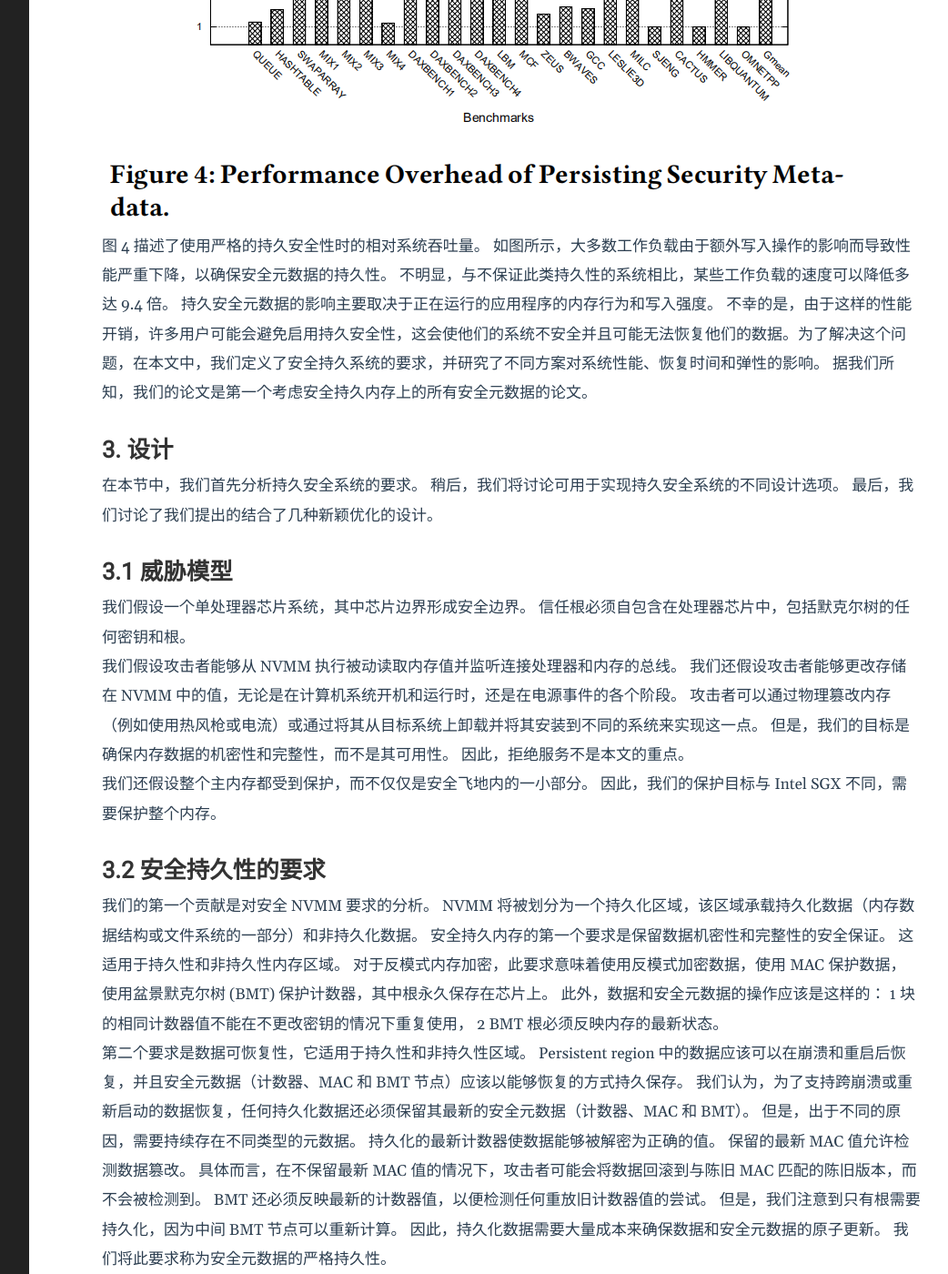
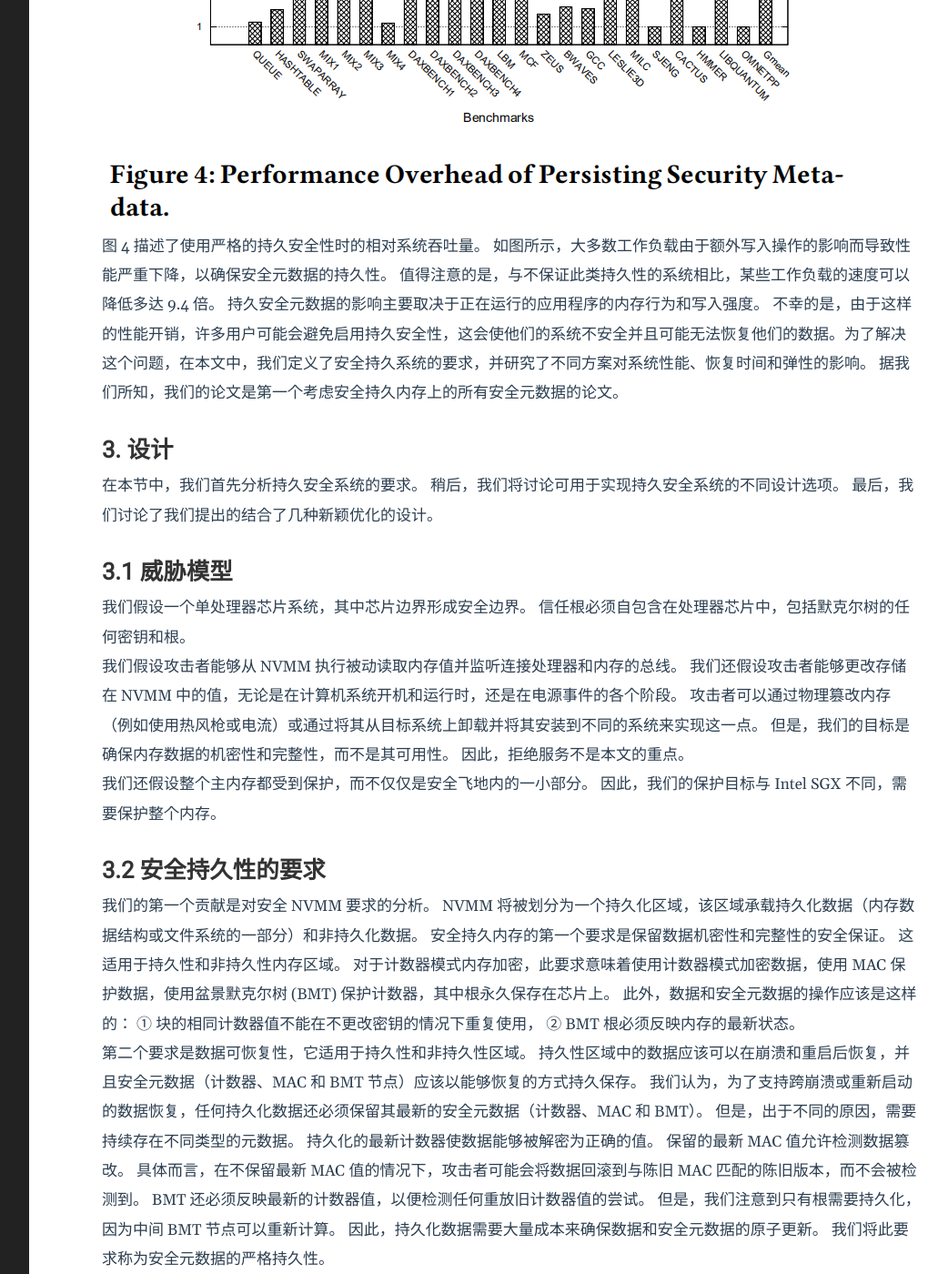
Before and after one commit to MagnetSaki/MagnetSaki.github.io, a Jekyll site: the page built from _posts/2021-12-21-Triad_NVM.md, in a window 1280 px wide and 1400 px high, scrolled down 6359 px. Shown: the whole window at 91% size, without its empty margins (188-1230 px from the left). Built offline with Jekyll 4.4.1, drawn with Linux system fonts in a browser that asks for light colours; some of the changed text lies outside the part shown.

Commit message:
update Triad-NVM

```diff
--- a/_posts/2021-12-21-Triad_NVM.md
+++ b/_posts/2021-12-21-Triad_NVM.md
@@ -46,19 +46,19 @@ NVMM还支持持久化应用程序，这些应用程序可以在崩溃或重新
 
 ### 2.1.2 内存加密和完整性验证
 
-在计数器模式加密中，加密算法（例如 AES）以初始化向量 (IV) 作为其输入以生成一次性填充 (OTP)，如图 2 所示。稍后，当块到达处理器芯片时， 执行与填充（加密的 IV）的低成本按位异或以获得明文。 通过这样做，解密延迟与内存访问延迟重叠。 除了其性能优势之外，反模式内存加密还可以防御各种攻击。 反模式加密可以安全地抵御基于字典的攻击、已知明文攻击和总线窥探攻击。
+在计数器模式加密中，加密算法（例如 AES）以初始化向量 (IV) 作为其输入以生成一次性填充 (OTP)，如图 2 所示。稍后，当块到达处理器芯片时， 执行与填充（加密的 IV）的低成本按位异或以获得明文。 通过这样做，解密延迟与内存访问延迟重叠。 除了其性能优势之外，计数器模式内存加密还可以防御各种攻击。 计数器模式加密可以安全地抵御基于字典的攻击、已知明文攻击和总线窥探攻击。
 
 ![](/images/Triad-NVM/split_counter_mode_encryption.png)
 
-有几种可能的计数器格式，包括单片（在 SGX 中使用）和拆分格式。Monolithic 对所有内存块使用一个（全局）计数器，每次将任何块写回内存 10 时，计数器都会增加，以避免计数器重用。 全局计数器的溢出需要代价高昂的整个内存重新加密。 因此，单片计数器需要很大，例如 64 位。 由于用于加密块的计数器值需要保留和检索以备将来解密，因此大型计数器还需要大型片上缓存以降低计数器缓存未命中率。 在拆分计数器方案中，加密计数器被组织为主要计数器（在同一页面的缓存块之间共享）和特定于每个缓存块的次要计数器 [7]。 这种组织允许将 64 个缓存块的计数器打包到一个 64B 块中；  7 位次要计数器和 64 位主要计数器。 当主计数器的一个或计数器溢出时，主计数器会增加，其中所有相应的次计数器将被重置，整个页面将使用新的主计数器 [7] 重新加密。 主计数器足够大（例如 64 位），不会在系统生命周期内溢出。 拆分计数器方案比单片计数器方案的空间效率高得多，并且实现了更高的计数器命中率，因此它的性能明显优于单片计数器方案。 因此，我们假设了一个拆分计数器方案，正如最近的研究[7-9, 31] 中所假设的那样。
+有几种可能的计数器格式，包括单片（在 SGX 中使用）和拆分格式。Monolithic 对所有内存块使用一个（全局）计数器，每次将任何块写回内存 10 时，计数器都会增加，以避免计数器重用。 全局计数器的溢出需要代价高昂的整个内存重新加密。 因此，单片计数器需要很大，例如 64 位。 由于用于加密块的计数器值需要保留和检索以备将来解密，因此大型计数器还需要大型片上缓存以降低计数器缓存未命中率。 在拆分计数器方案中，加密计数器被组织为主要计数器（在同一页面的缓存块之间共享）和特定于每个缓存块的次要计数器 [7]。 这种组织允许将 64 个缓存块的计数器打包到一个 64B 块中；  7 位次要计数器和 64 位主要计数器。 当主计数器的一个从计数器溢出时，主计数器会增加，其中所有相应的次计数器将被重置，整个页面将使用新的主计数器 [7] 重新加密。 主计数器足够大（例如 64 位），不会在系统生命周期内溢出。 拆分计数器方案比单片计数器方案的空间效率高得多，并且实现了更高的计数器命中率，因此它的性能明显优于单片计数器方案。 因此，我们假设了一个拆分计数器方案，正如最近的研究[7-9, 31] 中所假设的那样。
 
 ![](/images/Triad-NVM/merkle_tree.png)
 
-反模式加密的基本安全保证要求计数器值不能重复，否则加密可以被破解。 为避免计数器重放，计数器必须通过默克尔树（称为盆景默克尔树或 BMT [22]）防止篡改。 这是先前研究中忽略的一个方面。 使用 BMT，数据只需要通过 MAC 而不是 Merkle Tree 保护。 如图 1 所示，每个与一组数据块相关联的加密计数器块用于计算哈希值 (MAC)，该哈希值将与来自其他计数器组的其他哈希值一起使用以创建较低级别 哈希值。 最后，生成的 MAC 值称为根，始终保存在处理器中。 每次从不安全区域（例如内存模块）中取出计数器时，都会通过计算上哈希值来验证它，并查看结果是否与处理器中保存的根匹配。 此外，当处理器写入内存块并更新相应的计数器时，必须更新 BMT 父节点以反映最近的更改。修改传播到根取决于数据恢复的要求。
+计数器模式加密的基本安全保证要求计数器值不能重复，否则加密可以被破解。 为避免计数器重放，计数器必须通过默克尔树（称为Bonsai Merle树或 BMT）防止篡改。 这是先前研究中忽略的一个方面。 使用 BMT，数据只需要通过 MAC 而不是 Merkle Tree 保护。 如图 1 所示，每个与一组数据块相关联的加密计数器块用于计算哈希值 (MAC)，该哈希值将与来自其他计数器组的其他哈希值一起使用以创建较低级别 哈希值。 最后，生成的 MAC 值称为根，始终保存在处理器中。 每次从不安全区域（例如内存模块）中取出计数器时，都会通过计算上哈希值来验证它，并查看结果是否与处理器中保存的根匹配。 此外，当处理器写入内存块并更新相应的计数器时，必须更新 BMT 父节点以反映最近的更改。修改传播到根取决于数据恢复的要求。
 
 ### 2.1.3 持久性对安全性的影响
 
-NVMM 可能托管持久数据，这些数据需要在崩溃/重启后恢复。 由于加密数据需要使用用于对其进行加密的正确（最新）计数器值进行解密，因此当数据保留在内存中时，其计数器也必须保留。 否则，在崩溃时，如果使用过时的计数器值解密，则数据可能无法恢复。 刘等 [18] 进行了这一观察并提出了以原子方式持久化数据及其计数器的方案，要么严格（在每个持久化），要么在纪元或事务边界。 原子性不仅需要保证可恢复性，还需要保证加密的安全性，因为内存中的陈旧计数器可用于诱导填充重用 [19]。
+NVMM 可能托管持久数据，这些数据需要在崩溃/重启后恢复。 由于加密数据需要使用用于对其进行加密的正确（最新）计数器值进行解密，因此当数据保留在内存中时，其计数器也必须保留。 否则，在崩溃时，如果使用过时的计数器值解密，则数据可能无法恢复。 刘等 [18] 进行了这一观察并提出了以原子方式持久化数据及其计数器的方案，要么严格（在每个持久化），要么在epoch或事务边界。 原子性不仅需要保证可恢复性，还需要保证加密的安全性，因为内存中的陈旧计数器可用于诱导填充重用 [19]。
 
 ## 2.2 安全元数据崩溃一致性
 
@@ -66,7 +66,7 @@ NVMM 可能托管持久数据，这些数据需要在崩溃/重启后恢复。
 
 ![](/images/Triad-NVM/write_process_ensure_crash_consistency.png)
 
-如图 3 所示，BMT（片上）的根应该与处理器内受影响的中间节点一起更新/保持（步骤 1），一直到 BMT 的根。 然而，只有树的根需要保留在安全区域中。 在步骤 2 中，更新的计数器块在计数器缓存中更新时被持久化（写入内存）。 最后，在步骤 3 中，写入的数据块将被发送到内存中。 请注意，更新根、计数器和数据可以通过内部 NVM 寄存器或易失性寄存器自动完成，一旦检测到崩溃，这些寄存器或易失性寄存器将被复制到内部 NVM 寄存器中。
+如图 3 所示，BMT的根（片上）应该与处理器内受影响的中间节点一起更新/持久化（步骤 1），一直到 BMT 的根。 然而，只有树的根需要保留在安全区域中。 在步骤 2 中，更新的计数器块在计数器缓存中更新时被持久化（写入内存）。 最后，在步骤 3 中，写入的数据块将被发送到内存中。 请注意，更新根、计数器和数据可以通过内部 NVM 寄存器或易失性寄存器自动完成，一旦检测到崩溃，这些寄存器或易失性寄存器将被复制到内部 NVM 寄存器中。
 
 ## 2.3 动机
 
@@ -74,7 +74,7 @@ NVMM 可能托管持久数据，这些数据需要在崩溃/重启后恢复。
 
 ![](/images/Triad-NVM/persist_security_metadate_overhead.png)
 
-图 4 描述了使用严格的持久安全性时的相对系统吞吐量。 如图所示，大多数工作负载由于额外写入操作的影响而导致性能严重下降，以确保安全元数据的持久性。 不明显，与不保证此类持久性的系统相比，某些工作负载的速度可以降低多达 9.4 倍。 持久安全元数据的影响主要取决于正在运行的应用程序的内存行为和写入强度。 不幸的是，由于这样的性能开销，许多用户可能会避免启用持久安全性，这会使他们的系统不安全并且可能无法恢复他们的数据。为了解决这个问题，在本文中，我们定义了安全持久系统的要求，并研究了不同方案对系统性能、恢复时间和弹性的影响。 据我们所知，我们的论文是第一个考虑安全持久内存上的所有安全元数据的论文。
+图 4 描述了使用严格的持久安全性时的相对系统吞吐量。 如图所示，大多数工作负载由于额外写入操作的影响而导致性能严重下降，以确保安全元数据的持久性。 值得注意的是，与不保证此类持久性的系统相比，某些工作负载的速度可以降低多达 9.4 倍。 持久安全元数据的影响主要取决于正在运行的应用程序的内存行为和写入强度。 不幸的是，由于这样的性能开销，许多用户可能会避免启用持久安全性，这会使他们的系统不安全并且可能无法恢复他们的数据。为了解决这个问题，在本文中，我们定义了安全持久系统的要求，并研究了不同方案对系统性能、恢复时间和弹性的影响。 据我们所知，我们的论文是第一个考虑安全持久内存上的所有安全元数据的论文。
 
 # 3. 设计
 
@@ -90,11 +90,11 @@ NVMM 可能托管持久数据，这些数据需要在崩溃/重启后恢复。
 
 ## 3.2 安全持久性的要求
 
-我们的第一个贡献是对安全 NVMM 要求的分析。  NVMM 将被划分为一个持久化区域，该区域承载持久化数据（内存数据结构或文件系统的一部分）和非持久化数据。 安全持久内存的第一个要求是保留数据机密性和完整性的安全保证。 这适用于持久性和非持久性内存区域。 对于反模式内存加密，此要求意味着使用反模式加密数据，使用 MAC 保护数据，使用盆景默克尔树 (BMT) 保护计数器，其中根永久保存在芯片上。 此外，数据和安全元数据的操作应该是这样的： 1 块的相同计数器值不能在不更改密钥的情况下重复使用， 2 BMT 根必须反映内存的最新状态。
+我们的第一个贡献是对安全 NVMM 要求的分析。  NVMM 将被划分为一个持久化区域，该区域承载持久化数据（内存数据结构或文件系统的一部分）和非持久化数据。 安全持久内存的第一个要求是保留数据机密性和完整性的安全保证。 这适用于持久性和非持久性内存区域。 对于计数器模式内存加密，此要求意味着使用计数器模式加密数据，使用 MAC 保护数据，使用盆景默克尔树 (BMT) 保护计数器，其中根永久保存在芯片上。 此外，数据和安全元数据的操作应该是这样的： ① 块的相同计数器值不能在不更改密钥的情况下重复使用， ② BMT 根必须反映内存的最新状态。
 
-第二个要求是数据可恢复性，它适用于持久性和非持久性区域。  Persistent region 中的数据应该可以在崩溃和重启后恢复，并且安全元数据（计数器、MAC 和 BMT 节点）应该以能够恢复的方式持久保存。 我们认为，为了支持跨崩溃或重新启动的数据恢复，任何持久化数据还必须保留其最新的安全元数据（计数器、MAC 和 BMT）。 但是，出于不同的原因，需要持续存在不同类型的元数据。 持久化的最新计数器使数据能够被解密为正确的值。 保留的最新 MAC 值允许检测数据篡改。 具体而言，在不保留最新 MAC 值的情况下，攻击者可能会将数据回滚到与陈旧 MAC 匹配的陈旧版本，而不会被检测到。  BMT 还必须反映最新的计数器值，以便检测任何重放旧计数器值的尝试。 但是，我们注意到只有根需要持久化，因为中间 BMT 节点可以重新计算。 因此，持久化数据需要大量成本来确保数据和安全元数据的原子更新。 我们将此要求称为安全元数据的严格持久性。
+第二个要求是数据可恢复性，它适用于持久性和非持久性区域。 持久性区域中的数据应该可以在崩溃和重启后恢复，并且安全元数据（计数器、MAC 和 BMT 节点）应该以能够恢复的方式持久保存。 我们认为，为了支持跨崩溃或重新启动的数据恢复，任何持久化数据还必须保留其最新的安全元数据（计数器、MAC 和 BMT）。 但是，出于不同的原因，需要持续存在不同类型的元数据。 持久化的最新计数器使数据能够被解密为正确的值。 保留的最新 MAC 值允许检测数据篡改。 具体而言，在不保留最新 MAC 值的情况下，攻击者可能会将数据回滚到与陈旧 MAC 匹配的陈旧版本，而不会被检测到。  BMT 还必须反映最新的计数器值，以便检测任何重放旧计数器值的尝试。 但是，我们注意到只有根需要持久化，因为中间 BMT 节点可以重新计算。 因此，持久化数据需要大量成本来确保数据和安全元数据的原子更新。 我们将此要求称为安全元数据的严格持久性。
 
-多次更新（对数据、计数器、MAC 和 BMT）的原子性可以通过事务机制实现，例如硬件日志记录，或者利用内存控制器 (MC) 中的写挂起队列 (WPQ) 的轻量级机制 [32]。  18, 33]。 在这项工作中，我们依靠后一种机制以原子方式持久保存数据和安全元数据。
+多次更新（对数据、计数器、MAC 和 BMT）的原子性可以通过事务机制实现，例如硬件日志记录，或者利用内存控制器 (MC) 中的写挂起队列 (WPQ) 的轻量级机制 [32, 18, 33]。 在这项工作中，我们依靠后一种机制以原子方式持久保存数据和安全元数据。
 
 BMT 的分层实现减少了读取操作的验证开销。 如果从内存中读取一个计数器，如果它的父节点已经连续缓存在处理器芯片中，即已经验证过，则无需进一步验证。 类似地，如果它的祖父节点存在但它的直接父节点不存在，那么只需要从内存中获取直接父节点并针对祖父节点进行验证，同时针对获取的父节点验证计数器/叶节点。 在最坏的情况下，当在芯片上没有找到计数器的祖先节点时，必须获取所有节点，并且必须从叶到根进行完整性验证。 然而，考虑到大多数应用程序的空间局部性，它们很少需要访问超过几个级别的祖先。
 
@@ -120,7 +120,7 @@ NVMM 的非持久性区域的数据可恢复性有不同的要求。 非持久
 
 ![](/images/Triad-NVM/update_merkle_tree.png)
 
-如图 6 所示，当持久内存位置发生更新时，BMT 中所有级别的该位置的所有相应部分都应更新到根（处理器芯片内部）。 对持久数据的 BMT 更新应持久更新以下内容（在内存或内部 NVM 寄存器中）和缓存（如果可缓存）1 Merkle 树的根，2 拥有更新计数器的根的子节点，以及所有其他中间 对应于更新的计数器的节点（如 2 和 3 ）。 最后，如在 4 中，计数器同时保留在内存和计数器缓存中。 然而，对于非持久性数据，更新缓存中的 BMT 中间节点和计数器并在它们自然地从缓存中被逐出时懒惰地将它们写回内存就足够了。 显然，属于持久区域的子树应该是可分离的，即根的某些部分仅属于持久区域，而其他部分仅属于非持久区域。 让某些部分同时属于两者是具有挑战性的，并且在恢复时可能会导致无法验证的部分； 该部分将反映两种类型数据的最新值，但由于中间节点和非持久数据计数器的更新丢失，我们将无法重现根。 对于持久性和非持久性数据，唯一在同一块上具有 MAC 值的级别是根，但是，它们显然是可分离的。 为了避免 BMT 节点同时覆盖两种数据的情况，per sistent 和persistent-data 的内存空间比应该是 0:8, 1:7, 2:6, 3:5, 4:4, 5:3,  6:2、7:1 或 8:0。 换句话说，根中的每个 MAC 值应涵盖持久性或非持久性数据，但不能同时涵盖两者。 请注意，根保存在处理器中的持久寄存器中，因此不需要在内存中更新。
+如图 6 所示，当持久内存位置发生更新时，BMT 中所有级别的该位置的所有相应部分都应更新到根（处理器芯片内部）。 对持久数据的 BMT 更新应持久更新以下内容（在内存或内部 NVM 寄存器中）和缓存（如果可缓存）① Merkle 树的根；② 拥有更新计数器的根的子节点，以及所有其他中间 对应于更新的计数器的节点（如 ② 和 ③ ）。 最后，如在 ④ 中，计数器同时保留在内存和计数器缓存中。 然而，对于非持久性数据，更新缓存中的 BMT 中间节点和计数器并在它们自然地从缓存中被逐出时懒惰地将它们写回内存就足够了。 显然，属于持久区域的子树应该是可分离的，即根的某些部分仅属于持久区域，而其他部分仅属于非持久区域。 让某些部分同时属于两者是具有挑战性的，并且在恢复时可能会导致无法验证的部分； 该部分将反映两种类型数据的最新值，但由于中间节点和非持久数据计数器的更新丢失，我们将无法重现根。 对于持久性和非持久性数据，唯一在同一块上具有 MAC 值的级别是根，但是，它们显然是可分离的。 为了避免 BMT 节点同时覆盖两种数据的情况，persistent 和persistent-data 的内存空间比应该是 0:8, 1:7, 2:6, 3:5, 4:4, 5:3,  6:2、7:1 或 8:0。 换句话说，根中的每个 MAC 值应涵盖持久性或非持久性数据，但不能同时涵盖两者。 请注意，根保存在处理器中的持久寄存器中，因此不需要在内存中更新。
 
 另一种为持久和非持久区域拆分 BMT 的方法是拥有两个完全独立的BMT，它们具有不同的根。使用单独的 BMT，无需担心必须在持久性和非持久性区域之间保持固定的容量比率。 此外，这允许持久区域 BMT 存储在持久区域本身中。同样，非持久化区域BMT也可以存储在非持久化区域中。这使其与两个区域的计数器和 MAC 的分离保持一致，并允许安全引擎根据其物理地址对安全元数据进行不同的处理。因此，我们选择了这种方法。
 
```
Also changed, not shown: other parts of _posts/2021-12-21-Triad_NVM.md (+1 -1 lines).
